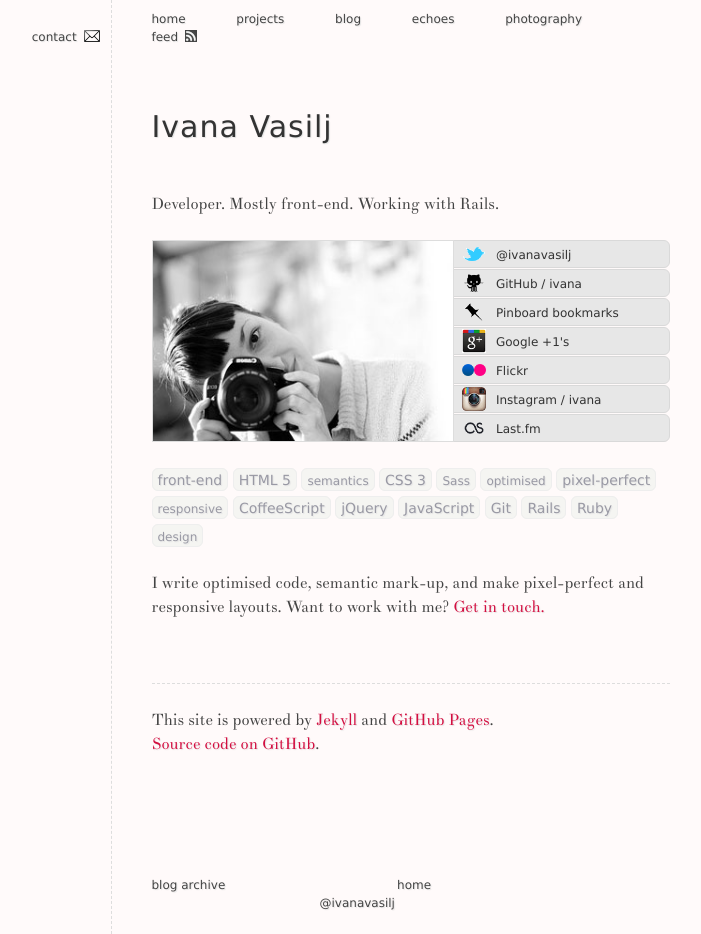
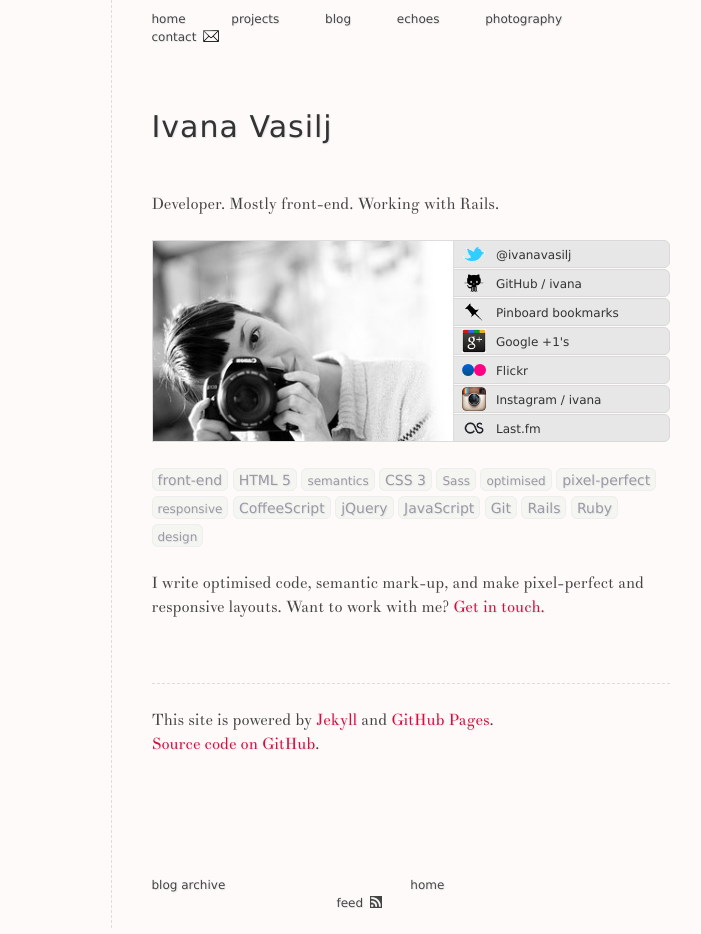
Before and after one commit to ivana/ivana.github.com, a Jekyll site: the page built from index.html, in a window 1280 px wide. Shown: the whole page, without its empty margins (250-951 px from the left). Built offline with Jekyll 4.4.1, drawn with Linux system fonts in a browser that asks for light colours; nearby versions of some CDN libraries; Markdown is read by kramdown in place of the engine named in the settings.

Commit message:
nav changes: contact top right, feed to bottom

```diff
--- a/_layouts/default.html
+++ b/_layouts/default.html
@@ -27,29 +27,27 @@
   <body>
     <h1>ivana.im</h1>
 
-    <nav class="insite">
+    <nav class="top">
       <ol>
         <li><a href="/">home</a></li>
         <li><a href="/projects">projects</a></li>
         <li><a href="/blog">blog</a></li>
         <li><a href="/echoes">echoes</a></li>
         <li><a href="/photography">photography</a></li>
-        <li><a href="http://feeds.feedburner.com/ivanavasilj">feed <img src="/img/icons/feed.gif" alt=""></a></li>
+        <li><a href="mailto:dev@ivana.im">contact <img src="/img/icons/mail.gif" alt=""></a></li>
       </ol>
-    </nav>
-
-    <nav class="contact">
-      <a href="mailto:dev@ivana.im">contact <img src="/img/icons/mail.gif" alt=""></a>
     </nav>
 
     {{ content }}
 
     <footer>
-      <ol>
-        <li><a href="/archive">blog archive</a></li>
-        <li><a href="/">home</a></li>
-        <li><a href="http://twitter.com/ivanavasilj">@ivanavasilj</a></li>
-      </ol>
+      <nav>
+        <ol>
+          <li><a href="/archive">blog archive</a></li>
+          <li><a href="/">home</a></li>
+          <li><a href="http://feeds.feedburner.com/ivanavasilj">feed <img src="/img/icons/feed.gif" alt=""></a></li>
+        </ol>
+      </nav>
     </footer>
 
 
--- a/css/style.css
+++ b/css/style.css
@@ -8,11 +8,11 @@ article, aside, details, figcaption, figure, footer, header, hgroup, menu, nav,
 
 body {
   font:16px/1.5 "Theano Didot", "times new roman", times, georgia, serif;
-  margin:0 auto; width:518px; padding:0 0 10px 40px; border-left:1px dashed #ddd;
+  margin:0 auto; width:518px; padding:0 0 40px 40px; border-left:1px dashed #ddd;
   background:snow; color:#444;
   /*background: url('http://www.baselineme.com/24') center top repeat;*/
 }
-body > article, body > section { margin-top:40px }
+body > article, body > section { margin-top:58px }
 
 h1, nav, .archive a, .annotated a, .tags, footer {
   font-family: geneva, tahoma, helvetica, arial, sans-serif;
@@ -22,7 +22,7 @@ p { margin-bottom:1.5em; }
 
 aside { margin-top:4em; padding-top:1.5em; border-top:1px dashed #ddd }
 footer { margin:8em 0 1em; padding-top:2em; }
-footer li { display:inline; padding-left:168px }
+footer li { float:left; padding-left:185px }
 footer li:first-child { padding-left:0 }
 
 em { font-style:normal; text-shadow:0 0 1px #333 }
@@ -58,15 +58,11 @@ h1 a:hover, h2 a:hover, .archive a:hover, nav a:hover, footer a:hover { text-dec
 header a:focus, header a:active, header a:visited { outline:0 none }
 
 /* nav */
-.insite img, .contact img { height:12px; padding-left: 3px; position:relative; top:1px }
-.insite { padding-top: 10px; }
-.insite li { display: inline-block; padding-right:47px; }
-.insite li:last-child { padding-right:0; }
+.top img, footer nav img { height:12px; padding-left: 3px; position:relative; top:1px }
+.top { padding-top: 10px; }
+.top li { display: inline-block; padding-right:42px; }
+.top li:last-child { padding-right:0; }
 .current span { padding-bottom: 5px; border-bottom: 1px solid #ddd; }
-.contact {
-  text-align: right;
-  position: relative; right: 570px; top:-18px;
-}
 
 /* lists */
 ul, ol { list-style:none inside; padding:0 }
@@ -186,7 +182,7 @@ blockquote p:last-child { padding-bottom:18px }
 }
 
 /* abstractions */
-.insite, .contact, .vcard li a, .tags small, .photography ol, footer { font-size:12px }
+.top, .vcard li a, .tags small, .photography ol, footer { font-size:12px }
 pre code, .annotated ol a, .tags { font-size:14px }
 h1, a, .tags li { text-shadow: 1px 1px 1px #e4e4e4; }
 
@@ -199,15 +195,13 @@ section.i365 { margin-bottom:-2em }
   body { font-size:14px; }
   body > article, body > section { margin-top:20px; }
   body > article > h1, body > section > h1, body > article > header h1 { margin-bottom:35px }
-  .insite, .contact { font-size: 18px }
-  .insite li { padding-right: 26px }
-  .contact { top:-27px; }
-  .contact img { height:14px }
+  .top, footer { font-size: 18px }
+  .top li { padding-right:20px }
 
   article header time { top:12px }
   article header time, .archive time { font-size:20px }
   .archive time { padding-top:4px }
-  footer li { padding-left:127px }
+  footer li { padding-left:158px }
 
   .tags small { font-size:8px }
   .tags { font-size:9px }
--- a/js/site.js
+++ b/js/site.js
@@ -3,7 +3,7 @@ $(function(){
   var currentPage = window.location.pathname.split('/')[window.location.pathname.split('/').length - 2]
 
   // current page indicator
-  var navAnchor = $('nav a[href="/' + currentPage + '"]')
+  var navAnchor = $('.top a[href="/' + currentPage + '"]')
   navAnchor.closest('li').addClass('current').html('<span>' + navAnchor.text() + '</span>')
 
   // min height determined by screen, not content
```
